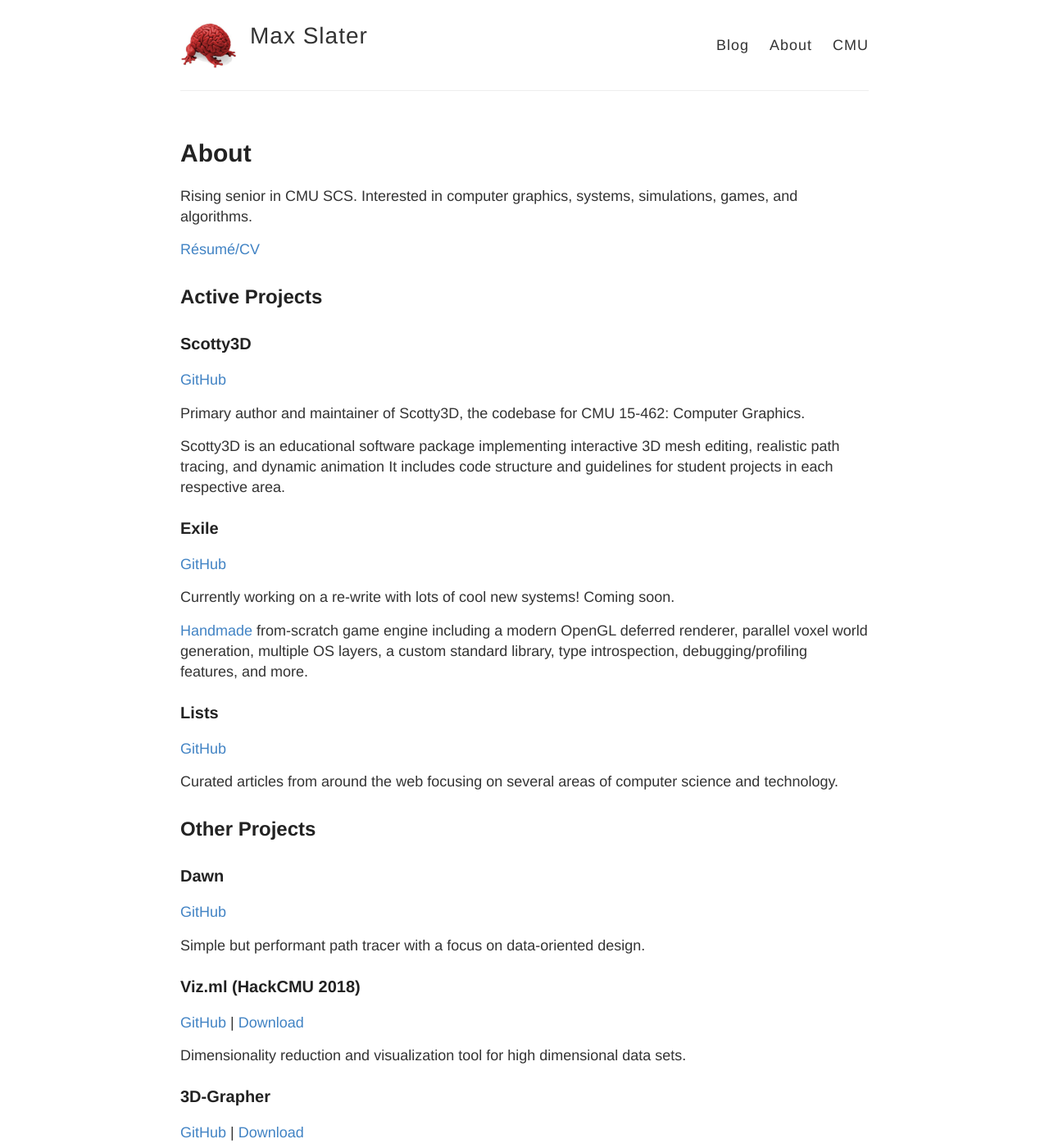
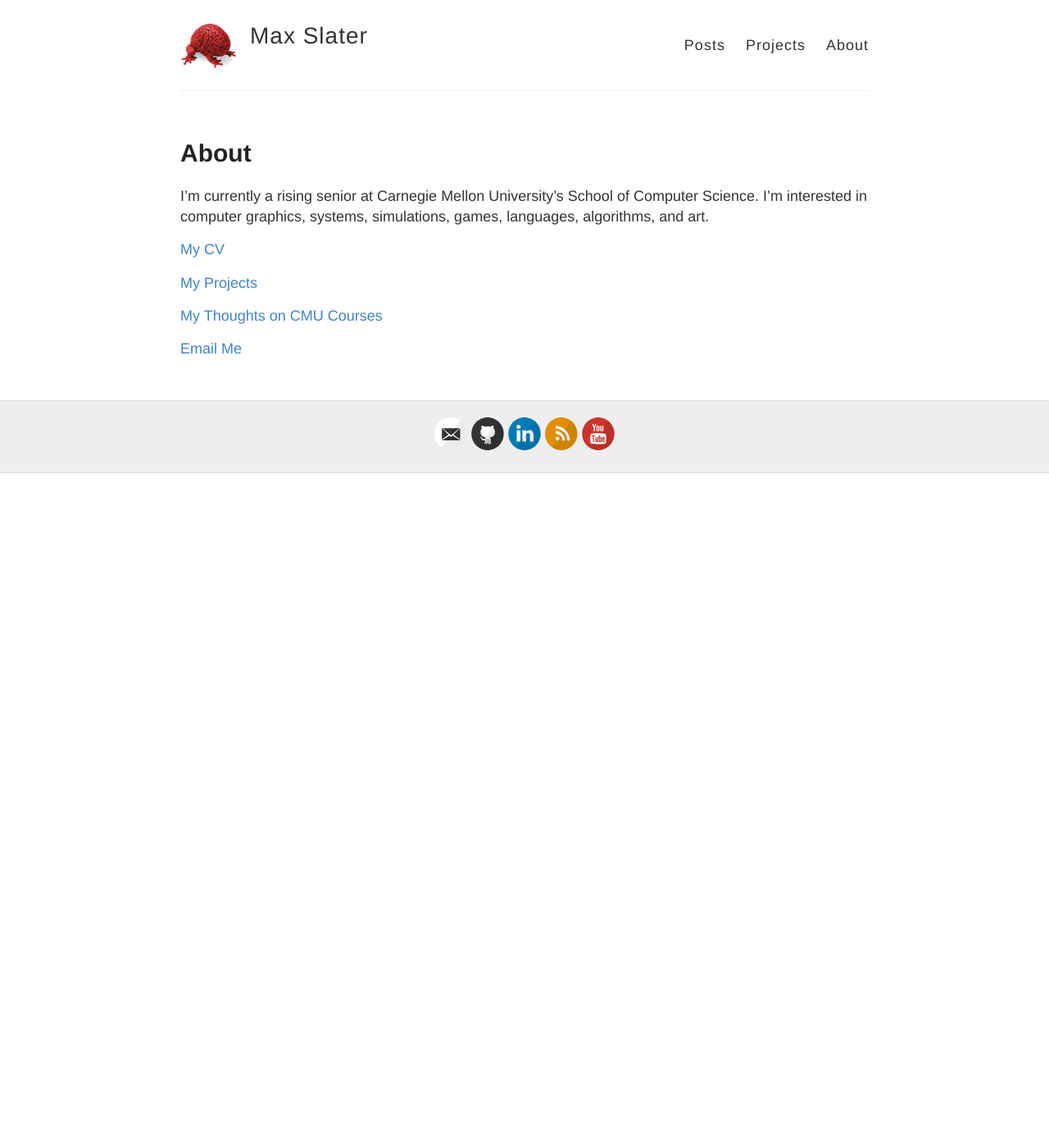
Before and after one commit to TheNumbat/thenumbat.github.io, a Jekyll site: the page built from about.md, in a window 1280 px wide and 1400 px high. Shown: the whole window at 82% size. Built offline with Jekyll 4.4.1, drawn with Linux system fonts in a browser that asks for light colours; some of the changed text lies outside the part shown.

Commit message:
start new projects layout

```diff
--- a/_config.yml
+++ b/_config.yml
@@ -18,17 +18,17 @@ avatar: /assets/icon.jpg
 # Includes an icon in the footer for each username you enter
 footer-links:
   dribbble:
-  email: mjslater@andrew.cmu.edu
+  email: numbat@cmu.edu
   facebook:
   flickr:
   github: TheNumbat
   instagram:
-  linkedin:
+  linkedin: thenumbat
   pinterest:
   rss: anything # just type anything here for a working RSS icon
   twitter:
   stackoverflow: # your stackoverflow profile, e.g. "users/50476/bart-kiers"
-  youtube: # channel/<your_long_string> or user/<user-name>
+  youtube: channel/UCI1MRQKe-WYCmHJ5J3xVyvA # channel/<your_long_string> or user/<user-name>
   googleplus: # anything in your profile username that comes after plus.google.com/
 
 # Enter your Disqus shortname (not your username) to enable commenting on posts
--- a/_layouts/default.html
+++ b/_layouts/default.html
@@ -30,9 +30,9 @@
           </div>
 
           <nav>
-            <a href="{{ site.baseurl }}/">Blog</a>
+            <a href="{{ site.baseurl }}/">Posts</a>
+            <a href="{{ site.baseurl }}/projects">Projects</a>
             <a href="{{ site.baseurl }}/about">About</a>
-            <a href="{{ site.baseurl }}/cmu">CMU</a>
           </nav>
         </header>
       </div>
--- a/about.md
+++ b/about.md
@@ -4,60 +4,12 @@ title: About
 permalink: /about/
 ---
 
-Rising senior in CMU SCS. Interested in computer graphics, systems, simulations, games, and algorithms.
+I'm currently a rising senior at Carnegie Mellon University's School of Computer Science. I'm interested in computer graphics, systems, simulations, games, languages, algorithms, and art.
 
-[Résumé/CV](assets/mslater_cv.pdf)
+[My CV](assets/mslater_cv.pdf)
 
-## Active Projects
+[My Projects](projects)
 
-### Scotty3D
+[My Thoughts on CMU Courses](cmu)
 
-[GitHub](https://github.com/CMU-Graphics/Scotty3D)
-
-Primary author and maintainer of Scotty3D, the codebase for CMU 15-462: Computer Graphics.
-
-Scotty3D is an educational software package implementing interactive 3D mesh editing, realistic path tracing, and dynamic animation It includes code structure and guidelines for student projects in each respective area.
-
-### Exile
-
-[GitHub](https://github.com/TheNumbat/exile)
-
-Currently working on a re-write with lots of cool new systems! Coming soon.
-
-[Handmade](https://handmade.network/manifesto) from-scratch game engine including a modern OpenGL deferred renderer, parallel voxel world generation, multiple OS layers, a custom standard library, type introspection, debugging/profiling features, and more.
-
-### Lists
-
-[GitHub](https://github.com/TheNumbat/Lists)
-
-Curated articles from around the web focusing on several areas of computer science and technology.
-
-## Other Projects
-
-### Dawn
-
-[GitHub](https://github.com/TheNumbat/Dawn)
-
-Simple but performant path tracer with a focus on data-oriented design.
-
-### Viz.ml (HackCMU 2018)
-
-[GitHub](https://github.com/TheNumbat/viz.ml) \| [Download](https://github.com/TheNumbat/viz.ml/releases)
-
-Dimensionality reduction and visualization tool for high dimensional data sets.
-
-### 3D-Grapher
-
-[GitHub](https://github.com/TheNumbat/3D-Grapher) \| [Download](https://github.com/TheNumbat/3D-Grapher/releases)
-
-Visualization tool for the multi-variable calculus course at my high school.
-
-### C++ Curriculum
-
-[GitHub](https://github.com/TheNumbat/cpp-course) \| [Website](https://thenumbat.github.io/cpp-course)
-
-Course curriculum from the computer science electives I organized and taught at my high school.
-
-## Contact
-
-[mjslater@andrew.cmu.edu](mailto:mjslater@andrew.cmu.edu)
+[Email Me](mailto:numbat@cmu.edu)
```
Also changed, not shown: projects.md (added, +5 -0 lines).
